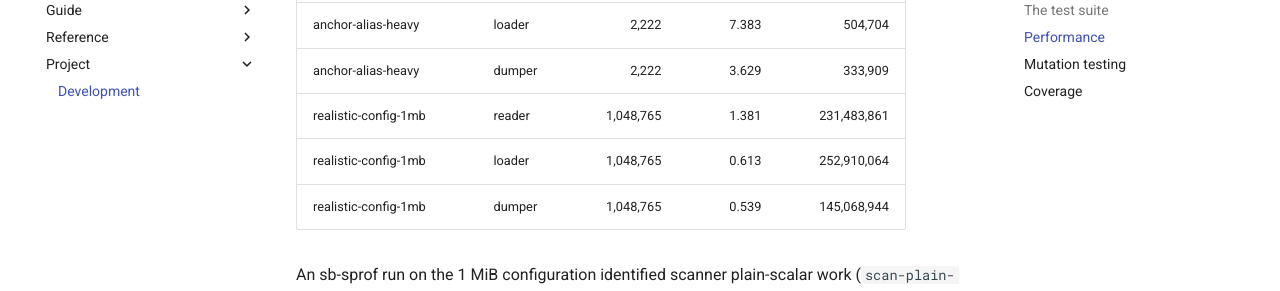
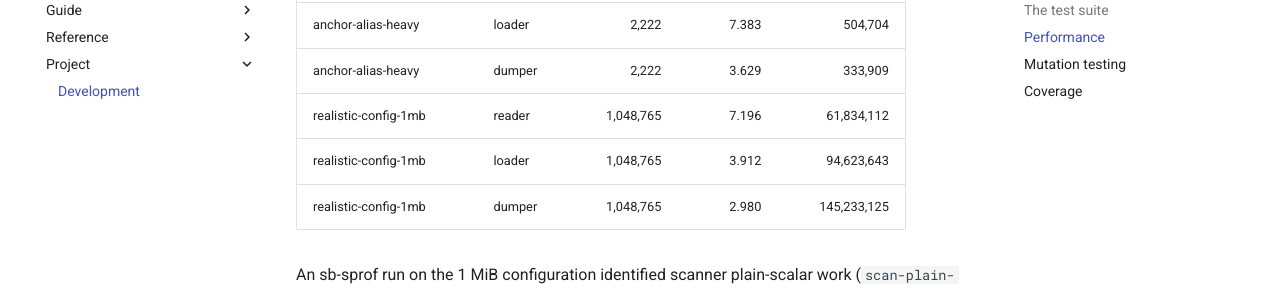
Before and after one commit to nerima-lisp/cl-yaml-kit, an MkDocs documentation site: the page built from docs/src/project/development.md, in a window 1280 px wide and 900 px high, scrolled down 3249 px. Shown: the part 152-443 px from the top of the window. Built offline with MkDocs 1.6.1 and Material for MkDocs 9.7.7, drawn with Linux system fonts in a browser that asks for light colours; comment, search, counter and statistics services are not loaded.

Commit message:
docs(perf): update benchmark medians

```diff
--- a/docs/src/project/development.md
+++ b/docs/src/project/development.md
@@ -135,9 +135,9 @@ The following run used a Mac16,6 with 16 CPUs and SBCL 2.6.0:
 | anchor-alias-heavy | reader | 2,222 | 8.979 | 461,141 |
 | anchor-alias-heavy | loader | 2,222 | 7.383 | 504,704 |
 | anchor-alias-heavy | dumper | 2,222 | 3.629 | 333,909 |
-| realistic-config-1mb | reader | 1,048,765 | 1.381 | 231,483,861 |
-| realistic-config-1mb | loader | 1,048,765 | 0.613 | 252,910,064 |
-| realistic-config-1mb | dumper | 1,048,765 | 0.539 | 145,068,944 |
+| realistic-config-1mb | reader | 1,048,765 | 7.196 | 61,834,112 |
+| realistic-config-1mb | loader | 1,048,765 | 3.912 | 94,623,643 |
+| realistic-config-1mb | dumper | 1,048,765 | 2.980 | 145,233,125 |
 
 An sb-sprof run on the 1 MiB configuration identified scanner plain-scalar
 work (`scan-plain-scalar`), cl-regex-kit matching during scalar construction,
```
